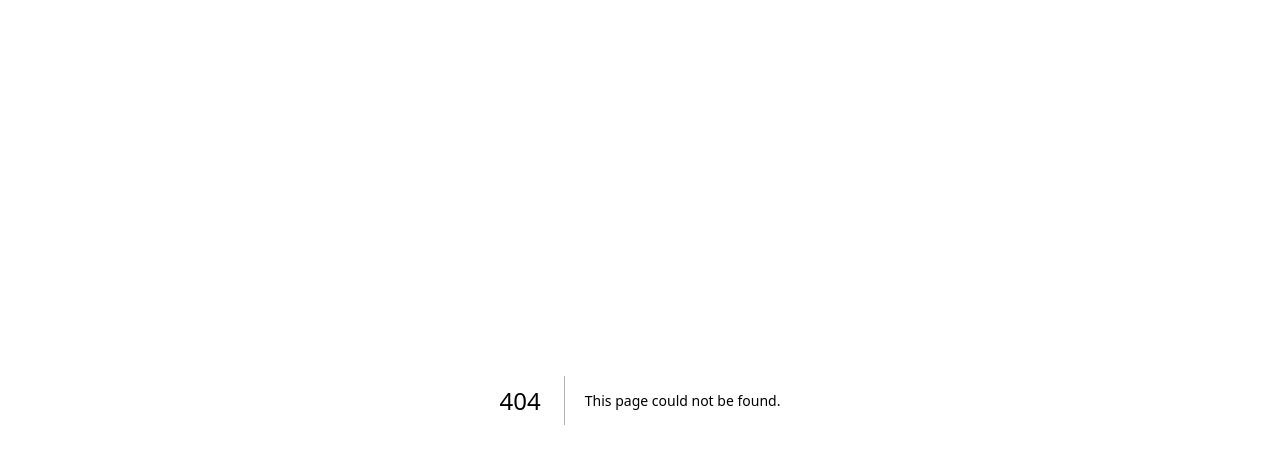
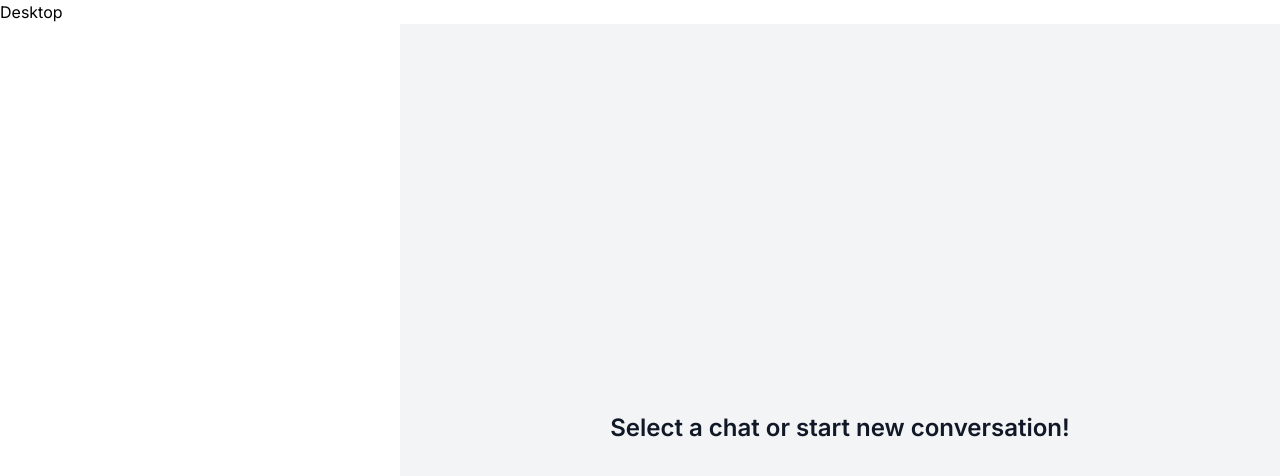
Before and after one commit to romitraj7/realtime-messenger, a Next.js app: page /users in a window 1280 px wide. Before the commit this address had no page. Shown: the top 476 px of the page. Built offline with nearby package versions, Linux system fonts and the light colour scheme.

Commit message:
create user page and sidebar

```diff
--- /dev/null
+++ b/app/components/EmptyState.tsx
@@ -0,0 +1,13 @@
+const EmptyState = () => {
+    return (
+        <div className="px-4 py-10 sm:px-6 lg:px-8 h-full flex justify-center items-center bg-gray-100">
+            <div className="text-center items-center flex flex-col">
+                   <h3 className="mt-2 text-2xl font-semibold text-gray-900">
+                        Select a chat or start new conversation!
+                   </h3>
+            </div>
+        </div>
+     );
+}
+
+export default EmptyState;
--- /dev/null
+++ b/app/components/sidebar/DesktopSidebar.tsx
@@ -0,0 +1,9 @@
+const DesktopSidebar = () => {
+    return (
+        <div>
+            Desktop
+        </div>
+     );
+}
+
+export default DesktopSidebar;
--- /dev/null
+++ b/app/components/sidebar/Sidebar.tsx
@@ -0,0 +1,12 @@
+import DesktopSidebar from "./DesktopSidebar";
+
+async function Sidebar({ children }: { children: React.ReactNode }) {
+  return (
+    <div className="h-full">
+      <DesktopSidebar/>
+      <main className="lg:pl-20 h-full">{children}</main>
+    </div>
+  );
+}
+
+export default Sidebar;
--- /dev/null
+++ b/app/users/layout.tsx
@@ -0,0 +1,12 @@
+import Sidebar from '@/app/components/sidebar/Sidebar'
+export default async function UsersLayout({
+  children,
+}: {
+  children: React.ReactNode;
+}) {
+  return (
+    <Sidebar>
+      <div className="h-full">{children}</div>
+    </Sidebar>
+  );
+}
--- /dev/null
+++ b/app/users/page.tsx
@@ -0,0 +1,12 @@
+
+import EmptyState from "../components/EmptyState";
+
+const Users = () => {
+    return (
+        <div className="hidden lg:block lg:pl-80 h-full">
+            <EmptyState/>
+        </div>
+     );
+}
+
+export default Users;
```
